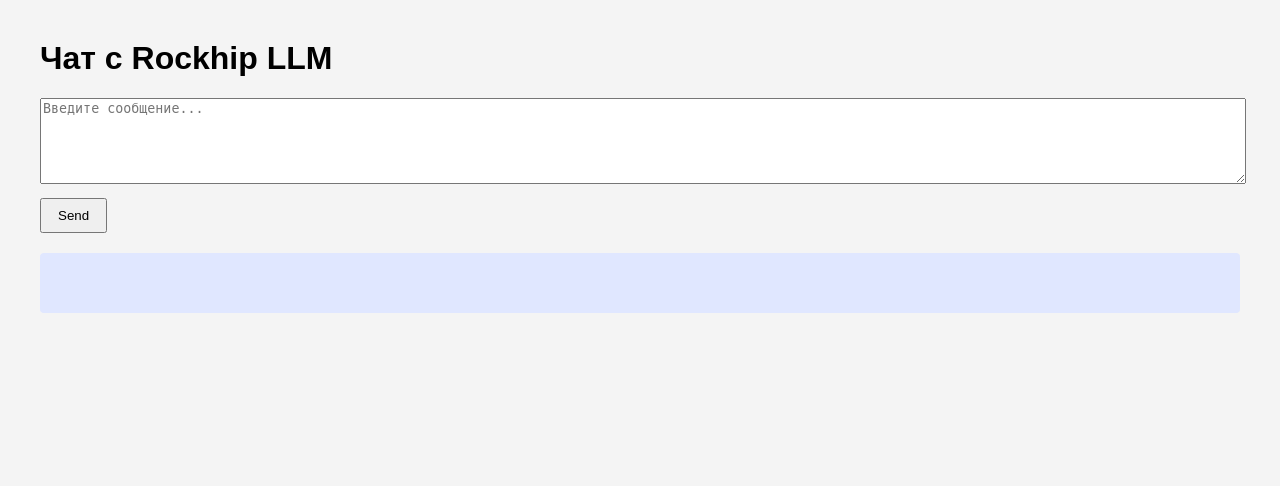
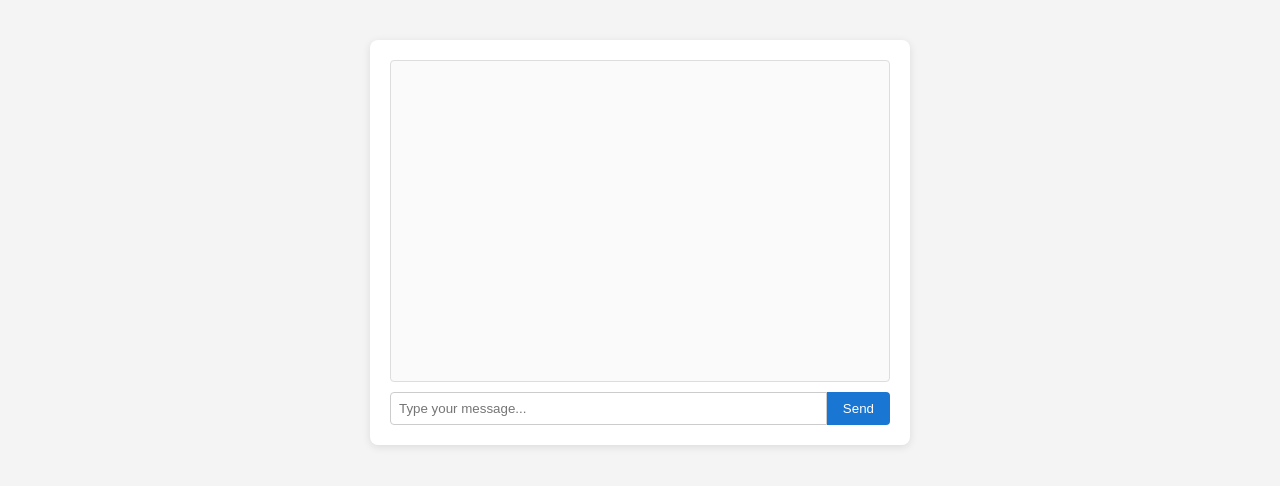
Before and after one commit to labintsev/flask-rkllm, a Flask app: page / in a window 1280 px wide. Shown: the top 486 px of the page. Run offline with Flask 3, Linux system fonts and the light colour scheme; parts of the project's set-up code (start-up, migrations or seed data) failed here and were passed over.

Commit message:
tmp commit

```diff
--- a/static/script.js
+++ b/static/script.js
@@ -87,3 +87,31 @@
     document.getElementById('send-btn').click();
   }
 });
+
+
+// From the flask-llm project
+
+document.getElementById('chat-form').addEventListener('submit', async function(e) {
+    e.preventDefault();
+    const input = document.getElementById('user-input');
+    const chatBox = document.getElementById('chat-box');
+    const userMessage = input.value.trim();
+    if (!userMessage) return;
+
+    // Display user message
+    chatBox.innerHTML += `<div class="message user"><strong>You:</strong> ${userMessage}</div>`;
+    chatBox.scrollTop = chatBox.scrollHeight;
+    input.value = '';
+
+    // Send to backend (adjust endpoint as needed)
+    const response = await fetch('/chat', {
+        method: 'POST',
+        headers: {'Content-Type': 'application/json'},
+        body: JSON.stringify({message: userMessage})
+    });
+    const data = await response.json();
+
+    // Display LLM response
+    chatBox.innerHTML += `<div class="message llm"><strong>LLM:</strong> ${data.reply}</div>`;
+    chatBox.scrollTop = chatBox.scrollHeight;
+});
--- a/static/style.css
+++ b/static/style.css
@@ -1,24 +1,55 @@
 body {
-  font-family: Arial, sans-serif;
-  margin: 40px;
-  background: #f4f4f4;
+    font-family: Arial, sans-serif;
+    background: #f4f4f4;
+    margin: 0;
+    padding: 0;
 }
-textarea {
-  width: 100%;
-  height: 80px;
-  margin-bottom: 10px;
+.chat-container {
+    max-width: 500px;
+    margin: 40px auto;
+    background: #fff;
+    border-radius: 8px;
+    box-shadow: 0 2px 8px rgba(0,0,0,0.1);
+    padding: 20px;
 }
-button {
-  padding: 8px 16px;
+.chat-box {
+    height: 300px;
+    overflow-y: auto;
+    border: 1px solid #ddd;
+    border-radius: 4px;
+    padding: 10px;
+    margin-bottom: 10px;
+    background: #fafafa;
 }
-#response-block {
-  margin-top: 20px;
-  padding: 10px;
-  background: #e0e7ff;
-  border-radius: 4px;
-  min-height: 40px;
-
+.message {
+    margin: 8px 0;
 }
-#response {
-  white-space: pre-wrap;
+.user {
+    text-align: right;
+    color: #1976d2;
 }
+.llm {
+    text-align: left;
+    color: #388e3c;
+}
+#chat-form {
+    display: flex;
+}
+#user-input {
+    flex: 1;
+    padding: 8px;
+    border: 1px solid #ccc;
+    border-radius: 4px 0 0 4px;
+    outline: none;
+}
+#chat-form button {
+    padding: 8px 16px;
+    border: none;
+    background: #1976d2;
+    color: #fff;
+    border-radius: 0 4px 4px 0;
+    cursor: pointer;
+}
+#chat-form button:hover {
+    background: #1565c0;
+}
--- a/templates/index.html
+++ b/templates/index.html
@@ -1,15 +1,24 @@
 <!DOCTYPE html>
 <html lang="en">
 <head>
-  <meta charset="UTF-8">
-  <title>Rockchip LLM</title>
-  <link rel="stylesheet" href="{{ url_for('static', filename='style.css') }}">
+    <meta charset="UTF-8">
+    <meta name="viewport" content="width=device-width, initial-scale=1.0">
+    <title>Chat with LLM</title>
+    <link rel="stylesheet" href="{{ url_for('static', filename='style.css') }}">
 </head>
 <body>
-  <h1>Чат с Rockhip LLM</h1>
-  <textarea id="user-input" placeholder="Введите сообщение..."></textarea>
-  <button id="send-btn">Send</button>
-  <div id="response-block"> <pre id="response"></pre></div>
-  <script src="{{ url_for('static', filename='script.js') }}"></script>
+    <div class="chat-container">
+        <div id="chat-box" class="chat-box">
+            {% for entry in chat_history %}
+                <div class="message user"><strong>You:</strong> {{ entry.user_message }}</div>
+                <div class="message llm"><strong>LLM:</strong> {{ entry.llm_reply }}</div>
+            {% endfor %}
+        </div>
+        <form id="chat-form" autocomplete="off">
+            <input type="text" id="user-input" placeholder="Type your message..." required>
+            <button type="submit">Send</button>
+        </form>
+    </div>
+    <script src="{{ url_for('static', filename='script.js') }}"></script>
 </body>
 </html>
```
